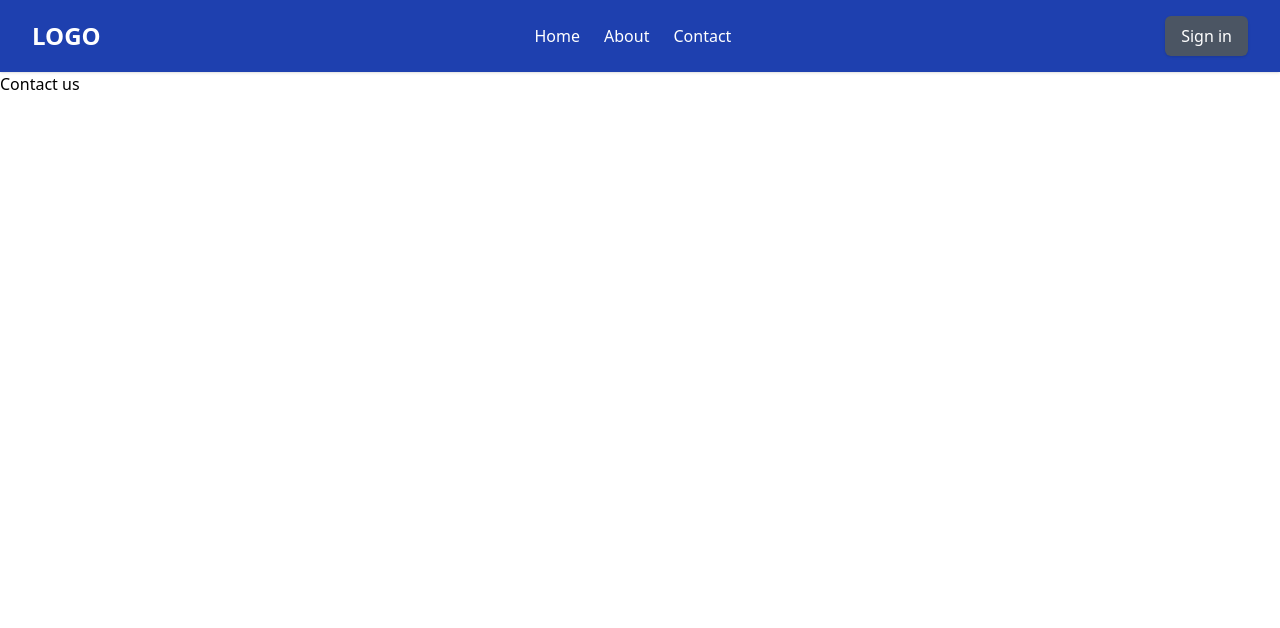
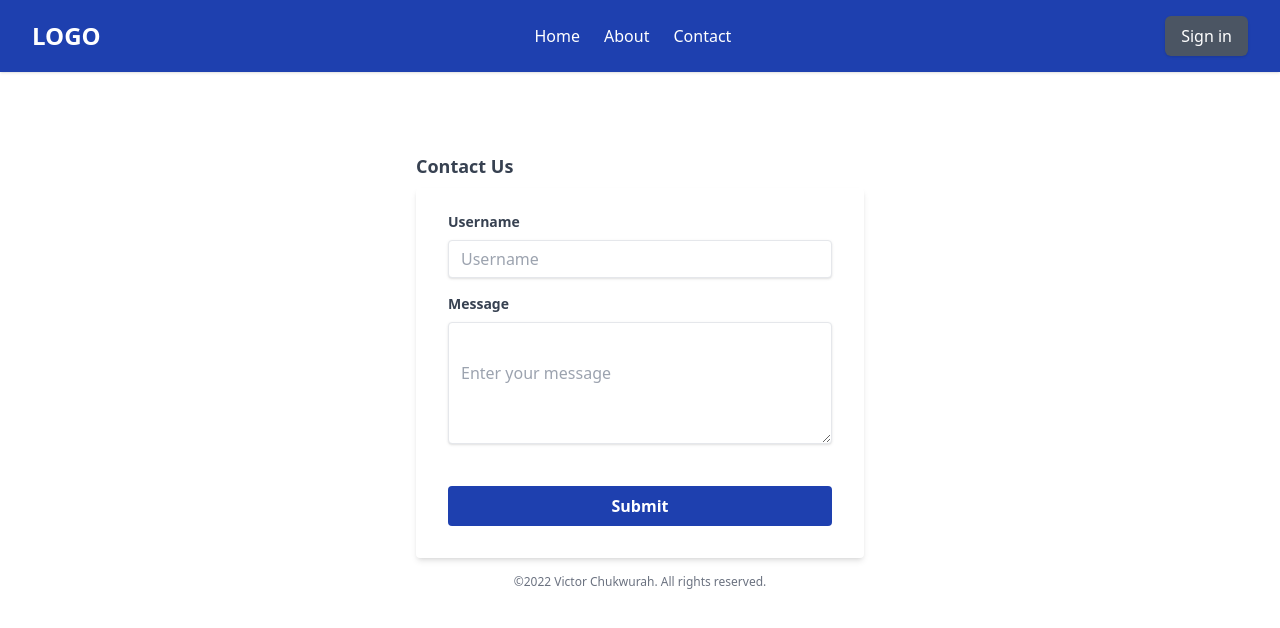
Before and after one commit to ChukwurahVictor/altschool_exam, a React (Create React App) app: page /contact in a window 1280 px wide. Shown: the top 628 px of the page. Built offline with nearby package versions, Linux system fonts and the light colour scheme.

Commit message:
contact form added

```diff
--- a/src/components/Navbar.jsx
+++ b/src/components/Navbar.jsx
@@ -100,9 +100,11 @@ const Navbar = () => {
          </div>
          <div className="hidden space-x-2 md:flex">
            {!isAuth ? (
-             <button className="px-4 py-2 text-white bg-gray-600 rounded-md shadow hover:bg-gray-800">
+             <a
+                href="/login"
+                className="px-4 py-2 text-white bg-gray-600 rounded-md shadow hover:bg-gray-800">
                Sign in
-             </button>
+             </a>
            ) : (
              <>
                <div className="px-4 py-2 text-white">
--- a/src/pages/Contact.jsx
+++ b/src/pages/Contact.jsx
@@ -1,9 +1,54 @@
 const Contact = () => {
    return (
-      <>
-         <h1>Contact us</h1>
-      </>
-   )
+     <>
+       <div className="w-full max-w-md mt-20 m-auto">
+         <h1 className="text-gray-700 text-lg font-bold mb-2">
+           Contact Us
+         </h1>
+         <form className="bg-white shadow-md rounded px-8 pt-6 pb-8 mb-4">
+           <div className="mb-4">
+             <label
+               className="block text-gray-700 text-sm font-bold mb-2"
+               htmlFor="username"
+             >
+               Username
+             </label>
+             <input
+               className="shadow appearance-none border rounded w-full py-2 px-3 text-gray-700 leading-tight focus:outline-none focus:shadow-outline"
+               id="username"
+               type="text"
+               placeholder="Username"
+             />
+           </div>
+           <div className="mb-6">
+             <label
+               className="block text-gray-700 text-sm font-bold mb-2"
+               htmlFor="message"
+             >
+               Message
+             </label>
+             <textarea
+               className="shadow appearance-none border rounded w-full py-10 px-3 text-gray-700 mb-3 leading-tight focus:outline-none focus:shadow-outline"
+               id="message"
+               type="text"
+               placeholder="Enter your message"
+             />
+           </div>
+           <div className="flex items-center justify-between">
+             <button
+               className="bg-blue-800 hover:bg-blue-500 text-white w-full font-bold py-2 px-4 rounded focus:outline-none focus:shadow-outline"
+               type="submit"
+             >
+               Submit
+             </button>
+           </div>
+         </form>
+         <p className="text-center text-gray-500 text-xs">
+           &copy;2022 Victor Chukwurah. All rights reserved.
+         </p>
+       </div>
+     </>
+   );
 }
 
 export default Contact;
--- a/src/pages/Dashboard.jsx
+++ b/src/pages/Dashboard.jsx
@@ -11,10 +11,10 @@ const Dashboard = () => {
   //  }
 
    return (
-     <>
+     <div className="container mx-auto">
        <p>Dashboard</p>
        <p>Hi, {userInfo?.username}</p>
-     </>
+     </div>
    );
 }
 
--- a/src/pages/Login.jsx
+++ b/src/pages/Login.jsx
@@ -53,8 +53,9 @@ const Login = () => {
                className="shadow appearance-none border rounded w-full py-2 px-3 text-gray-700 leading-tight focus:outline-none focus:shadow-outline"
                id="username"
                type="text"
-               placeholder="Username"
+               placeholder="Enter your username"
                onChange={handleUsernameChange}
+               required
              />
            </div>
            <div className="mb-6">
@@ -70,21 +71,16 @@ const Login = () => {
                type="password"
                placeholder="Enter your password"
                onChange={handlePasswordChange}
+               required
              />
            </div>
            <div className="flex items-center justify-between">
              <button
-               className="bg-blue-800 hover:bg-blue-500 text-white font-bold py-2 px-4 rounded focus:outline-none focus:shadow-outline"
+               className="bg-blue-800 hover:bg-blue-500 text-white w-full font-bold py-2 px-4 rounded focus:outline-none focus:shadow-outline"
                type="submit"
              >
                Sign In
              </button>
-             <a
-               className="inline-block align-baseline font-bold text-sm text-blue-500 hover:text-blue-800"
-               href="/#"
-             >
-               Forgot Password?
-             </a>
            </div>
          </form>
          <p className="text-center text-gray-500 text-xs">
```
